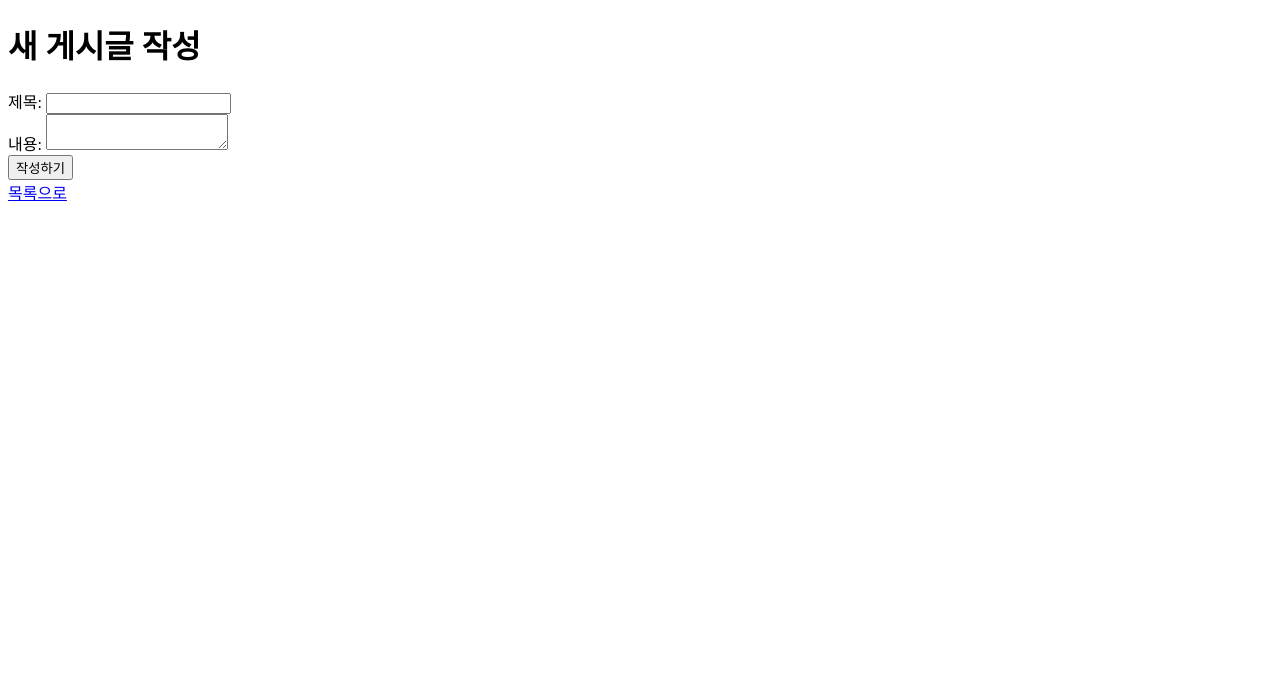
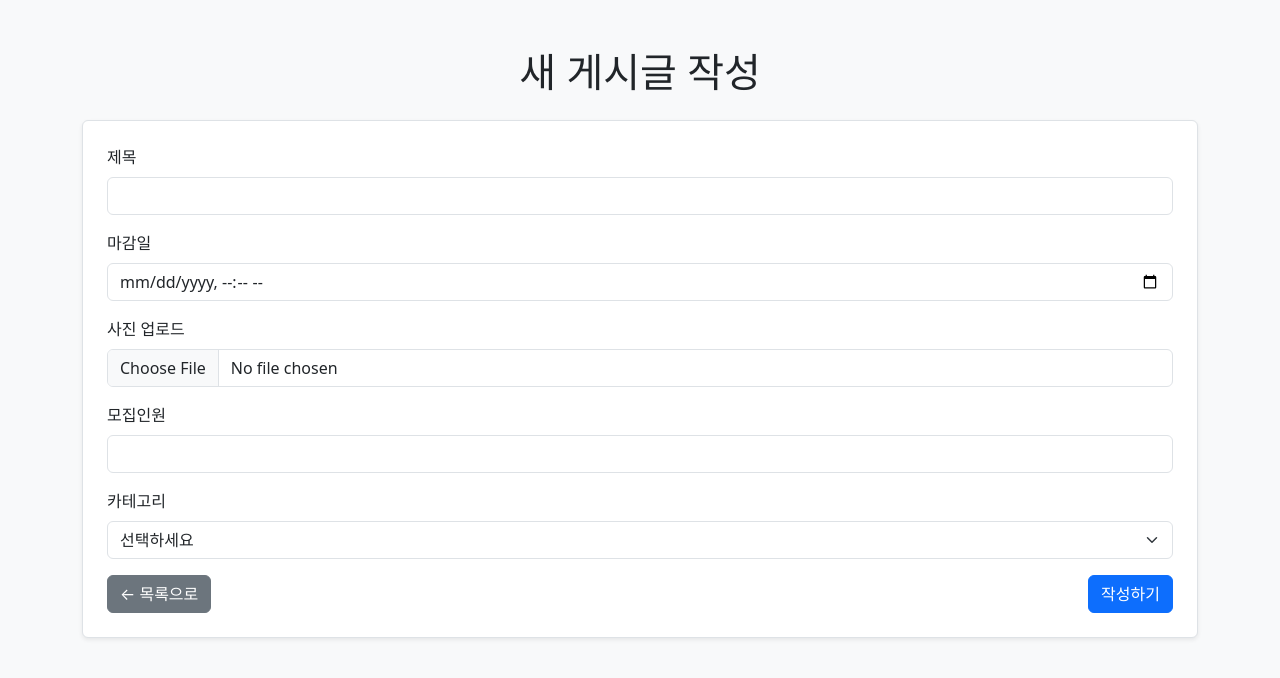
Before and after one commit to kmj00204/jungle_week00, a Flask app: page /post/new in a window 1280 px wide. Shown: the top 678 px of the page. Run offline with Flask 3, Linux system fonts and the light colour scheme.

Commit message:
Update new_post.html

```diff
--- a/week00/templates/new_post.html
+++ b/week00/templates/new_post.html
@@ -1,16 +1,52 @@
 <!DOCTYPE html>
 <html lang="ko">
+
 <head>
-    <meta charset="UTF-8" />
+    <meta charset="UTF-8">
     <title>새 게시글 작성</title>
+    <link href="https://cdn.jsdelivr.net/npm/bootstrap@5.3.2/dist/css/bootstrap.min.css" rel="stylesheet">
 </head>
-<body>
-    <h1>새 게시글 작성</h1>
-    <form action="{{ url_for('new_post') }}" method="post">
-        <label>제목: <input type="text" name="title" /></label><br />
-        <label>내용: <textarea name="content"></textarea></label><br />
-        <button type="submit">작성하기</button>
-    </form>
-    <a href="{{ url_for('index') }}">목록으로</a>
+
+<body class="bg-light">
+    <div class="container mt-5">
+        <h1 class="mb-4 text-center">새 게시글 작성</h1>
+        <!-- enctype="multipart/form-data" 필수! -->
+        <form action="{{ url_for('new_post') }}" method="post" enctype="multipart/form-data"
+            class="border p-4 bg-white rounded shadow-sm">
+            <div class="mb-3">
+                <label for="title" class="form-label">제목</label>
+                <input type="text" id="title" name="title" class="form-control" required>
+            </div>
+            <div class="mb-3">
+                <label for="deadline" class="form-label">마감일</label>
+                <!-- 날짜+시간 선택 가능 -->
+                <input type="datetime-local" id="deadline" name="deadline" class="form-control" required>
+            </div>
+            <div class="mb-3">
+                <label for="picture" class="form-label">사진 업로드</label>
+                <input type="file" id="picture" name="picture" class="form-control" accept="image/*" required>
+            </div>
+            <div class="mb-3">
+                <label for="required" class="form-label">모집인원</label>
+                <input type="number" id="required" name="required" class="form-control" min="1" required>
+            </div>
+            <div class="mb-3">
+                <label for="category" class="form-label">카테고리</label>
+                <select id="category" name="category" class="form-select" required>
+                    <option value="">선택하세요</option>
+                    <option value="운동">운동</option>
+                    <option value="배달">배달</option>
+                    <option value="택시">택시</option>
+                    <option value="기타">기타</option>
+                </select>
+            </div>
+
+            <div class="d-flex justify-content-between">
+                <a href="{{ url_for('index') }}" class="btn btn-secondary">← 목록으로</a>
+                <button type="submit" class="btn btn-primary">작성하기</button>
+            </div>
+        </form>
+    </div>
 </body>
+
 </html>
```
